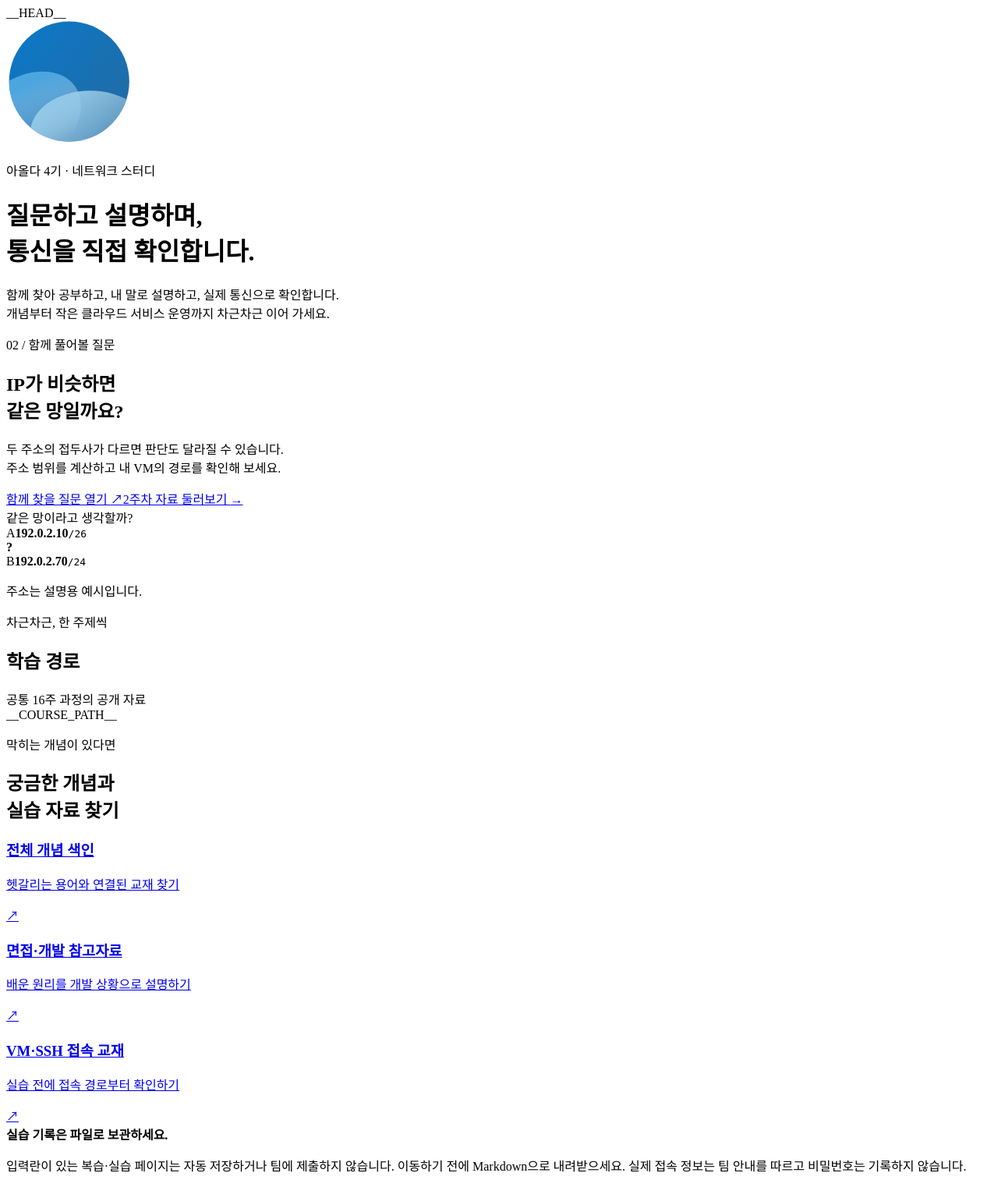
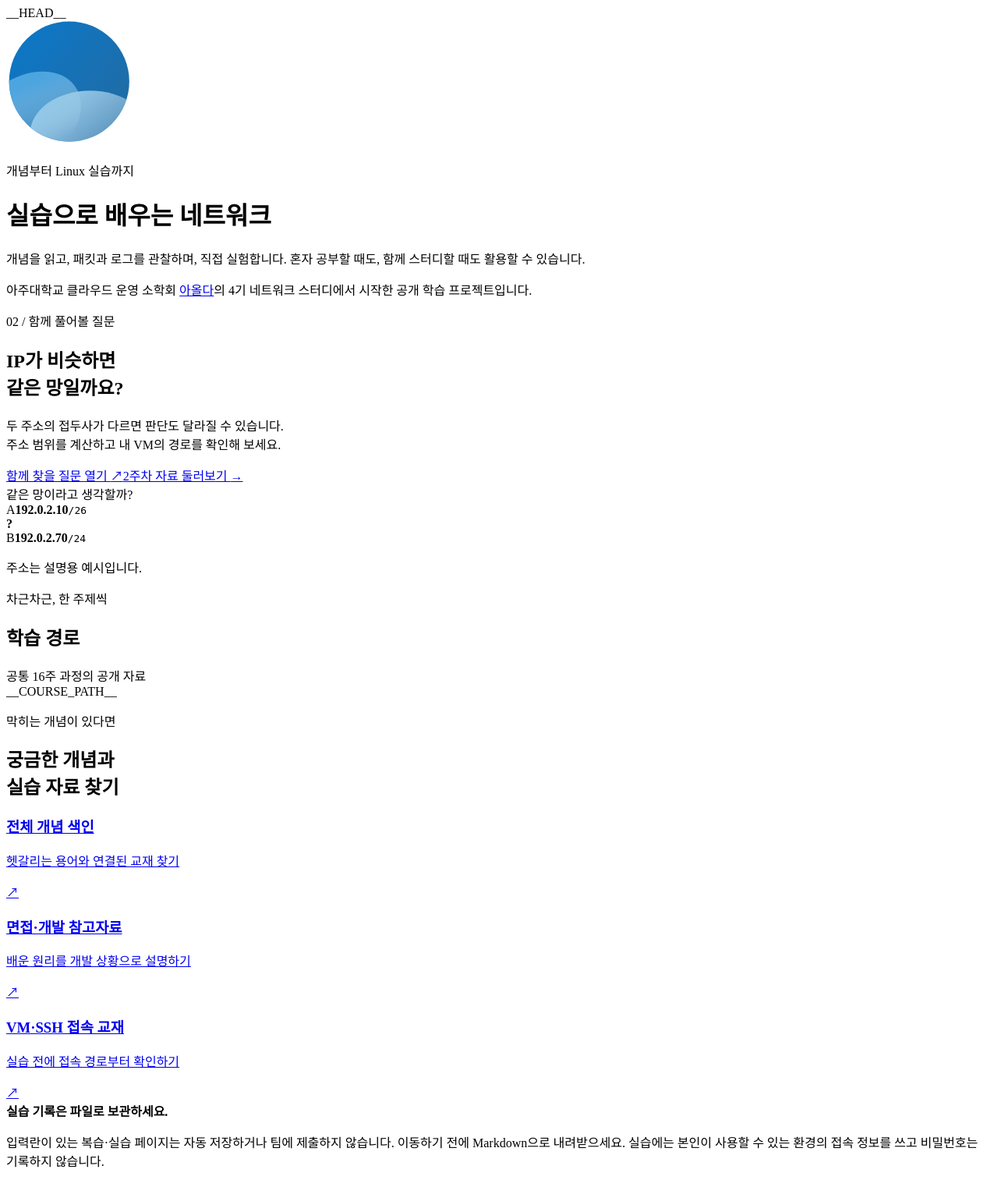
Before and after one commit to OstenHun/aolda-network-study-4th, a Python web app: template tools/templates/study-home.html in a window 1280 px wide. Shown: the whole page at 78% size. After the commit the page ends 1497 px from the top, so only its background shows below. Run offline with Jinja, Linux system fonts and the light colour scheme; the template is opened without the code that fills it, so the values that code supplies are empty.

Commit message:
docs: 실습으로 배우는 네트워크로 공개 이름 변경

```diff
--- a/tools/lesson-answers.js
+++ b/tools/lesson-answers.js
@@ -17,7 +17,7 @@
   });
   button.addEventListener('click', () => {
     const recordSummary = '작성자의 개인 답안이다. 직접 수행·제공 예제·미수행은 작성자가 구분해 적고, 빈칸은 미작성으로 남긴다.';
-    const lines = ['# ' + document.title.replace(/ · 아올다$/, '') + ' — 내 기록', '', '요약: ' + recordSummary, '', '작성일: ' + new Date().toLocaleDateString('ko-KR'), ''];
+    const lines = ['# ' + document.title.replace(/ · 실습으로 배우는 네트워크$/, '') + ' — 내 기록', '', '요약: ' + recordSummary, '', '작성일: ' + new Date().toLocaleDateString('ko-KR'), ''];
     fields.forEach(field => lines.push('## ' + field.dataset.answer, '', field.value.trim() || '미작성', ''));
     if (checks.length) { lines.push('## 완료 확인', ''); checks.forEach(box => lines.push('- [' + (box.checked ? 'x' : ' ') + '] ' + box.closest('li')?.textContent.trim())); lines.push(''); }
     const blob = new Blob([lines.join('\n')], {type:'text/markdown;charset=utf-8'});
--- a/tools/templates/study-home.html
+++ b/tools/templates/study-home.html
@@ -1,7 +1,8 @@
 <!doctype html>
-<html lang="ko"><head><meta charset="utf-8"><meta name="viewport" content="width=device-width,initial-scale=1"><meta name="description" content="질문을 함께 찾고, 직접 연결하고, 결과로 설명하는 아올다 4기 네트워크 스터디."><title>학습 홈 · 아올다 네트워크 스터디</title>__HEAD__</head>
+<html lang="ko"><head><meta charset="utf-8"><meta name="viewport" content="width=device-width,initial-scale=1"><meta name="description" content="개념을 읽고 패킷·로그를 관찰하며 직접 실험하는 컴퓨터 네트워크 공개 학습 자료. 혼자 공부할 때도 함께 스터디할 때도 활용할 수 있습니다."><title>실습으로 배우는 네트워크</title>__HEAD__</head>
 <body><main id="main" class="learning-home" tabindex="-1">
-  <div class="home-heading"><img class="home-brand-symbol" src="assets/aolda-icon.svg" alt="" aria-hidden="true" width="160" height="160"><p class="kicker">아올다 4기 · 네트워크 스터디</p><h1>질문하고 설명하며,<br>통신을 직접 확인합니다.</h1><p>함께 찾아 공부하고, 내 말로 설명하고, 실제 통신으로 확인합니다.<br class="desktop-break"> 개념부터 작은 클라우드 서비스 운영까지 차근차근 이어 가세요.</p></div>
+  <div class="home-heading"><img class="home-brand-symbol" src="assets/aolda-icon.svg" alt="" aria-hidden="true" width="160" height="160"><p class="kicker">개념부터 Linux 실습까지</p><h1>실습으로 배우는 네트워크</h1><p>개념을 읽고, 패킷과 로그를 관찰하며, 직접 실험합니다. 혼자 공부할 때도, 함께 스터디할 때도 활용할 수 있습니다.</p></div>
+  <p class="home-origin">아주대학교 클라우드 운영 소학회 <a href="https://aoldacloud.com/">아올다</a>의 4기 네트워크 스터디에서 시작한 공개 학습 프로젝트입니다.</p>
   <section class="home-feature" aria-labelledby="inquiry-title">
     <div class="feature-copy"><span class="section-label">02 / 함께 풀어볼 질문</span><h2 id="inquiry-title">IP가 비슷하면<br>같은 망일까요?</h2><p>두 주소의 접두사가 다르면 판단도 달라질 수 있습니다.<br>주소 범위를 계산하고 내 VM의 경로를 확인해 보세요.</p><a class="study-button" href="materials/week-02/worksheet.html">함께 찾을 질문 열기 <span aria-hidden="true">↗</span></a><a class="feature-secondary" href="materials/week-02/index.html">2주차 자료 둘러보기 <span aria-hidden="true">→</span></a></div>
     <div class="network-sketch" role="img" aria-label="주소 A는 192.0.2.10/26, B는 192.0.2.70/24인 설명용 모형. 서로 같은 망이라고 판단할지 질문한다."><div class="sketch-label">같은 망이라고 생각할까?</div><div class="network-nodes"><div class="network-node"><span class="node-symbol" aria-hidden="true">A</span><strong>192.0.2.10</strong><code>/26</code></div><div class="network-bridge"><span></span><b>?</b><span></span></div><div class="network-node"><span class="node-symbol" aria-hidden="true">B</span><strong>192.0.2.70</strong><code>/24</code></div></div><p>주소는 설명용 예시입니다.</p></div>
@@ -10,5 +11,5 @@
 __COURSE_PATH__
   </section>
   <section class="home-resources" aria-labelledby="resource-title"><div><p class="kicker">막히는 개념이 있다면</p><h2 id="resource-title">궁금한 개념과 <br>실습 자료 찾기</h2></div><div class="resource-list"><a href="materials/week-01/concept-index.html"><div><h3>전체 개념 색인</h3><p>헷갈리는 용어와 연결된 교재 찾기</p></div><span aria-hidden="true">↗</span></a><a href="materials/week-01/interview-references.html"><div><h3>면접·개발 참고자료</h3><p>배운 원리를 개발 상황으로 설명하기</p></div><span aria-hidden="true">↗</span></a><a href="materials/ssh-top-down/lesson.html"><div><h3>VM·SSH 접속 교재</h3><p>실습 전에 접속 경로부터 확인하기</p></div><span aria-hidden="true">↗</span></a></div></section>
-  <aside class="home-note"><strong>실습 기록은 파일로 보관하세요.</strong><p>입력란이 있는 복습·실습 페이지는 자동 저장하거나 팀에 제출하지 않습니다. 이동하기 전에 Markdown으로 내려받으세요. 실제 접속 정보는 팀 안내를 따르고 비밀번호는 기록하지 않습니다.</p></aside>
+  <aside class="home-note"><strong>실습 기록은 파일로 보관하세요.</strong><p>입력란이 있는 복습·실습 페이지는 자동 저장하거나 팀에 제출하지 않습니다. 이동하기 전에 Markdown으로 내려받으세요. 실습에는 본인이 사용할 수 있는 환경의 접속 정보를 쓰고 비밀번호는 기록하지 않습니다.</p></aside>
 </main></body></html>
```
Also changed, not shown: docs/BRAND.md (+3 -3 lines), tests/test_site.py (+1 -1 lines), tools/study-site.css (+4 -3 lines), tools/study_site_theme.py (+6 -3 lines), README.md, 1 other file.
